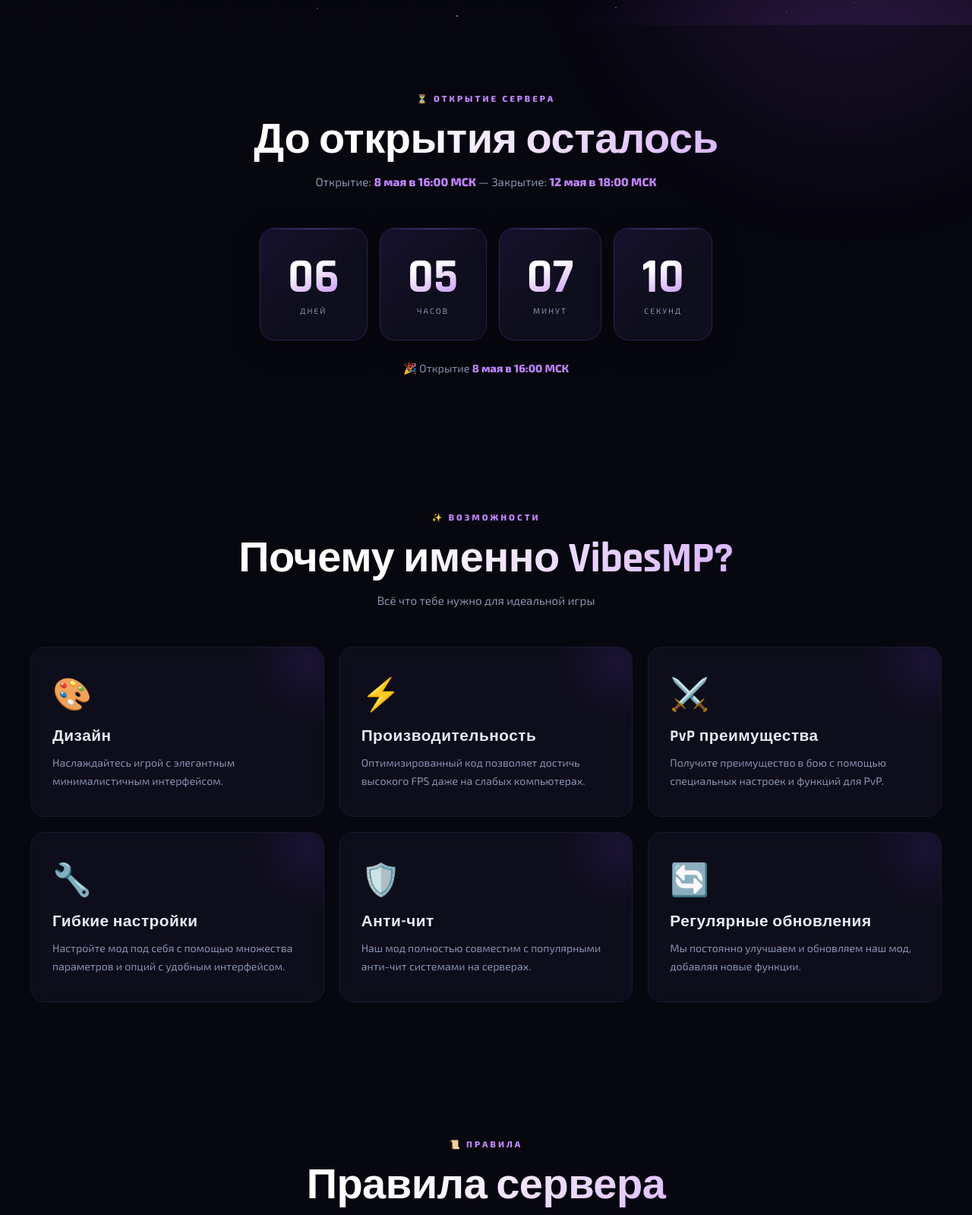
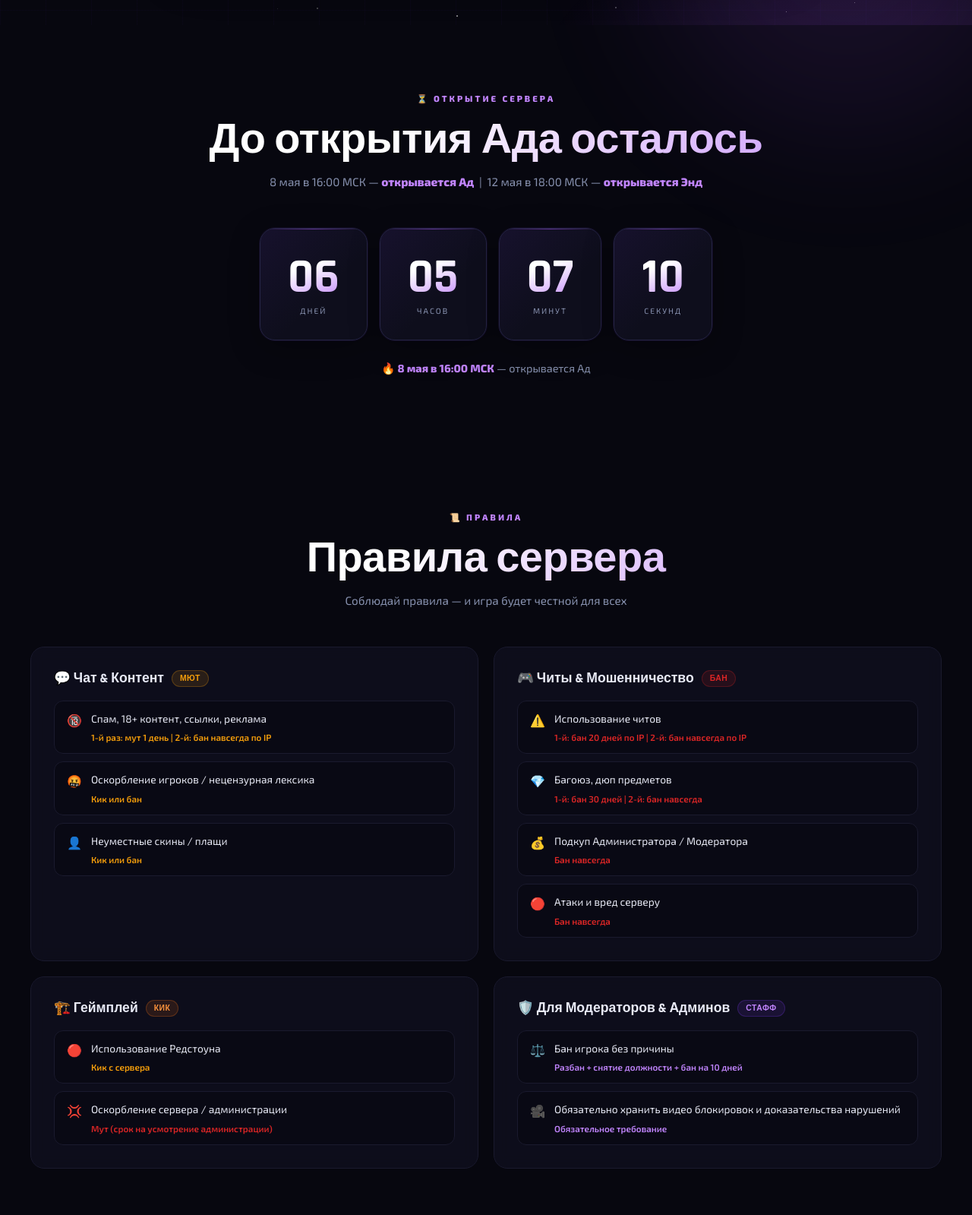
Before and after one commit to animelka/VibeSmp, a plain HTML site: page index.html in a window 1280 px wide. Shown: the part 767-2366 px from the top of the page at 76% size. Drawn offline with Linux system fonts and the light colour scheme; no server answers.

Commit message:
Update index.html

```diff
--- a/index.html
+++ b/index.html
@@ -65,7 +65,6 @@
     @keyframes orb-move2 { 0%,100%{transform:translate(0,0)} 50%{transform:translate(-60px,-40px)} }
     @keyframes orb-move3 { 0%,100%{transform:translate(0,0)} 50%{transform:translate(40px,-60px)} }
 
-    /* grid overlay */
     body::before {
       content: '';
       position: fixed; inset: 0; z-index: 0; pointer-events: none;
@@ -189,7 +188,6 @@
     }
     .btn-secondary:hover { border-color: var(--accent); background: rgba(124,58,237,.1); transform: translateY(-2px); }
 
-    /* server card */
     .server-card {
       margin-top: 64px;
       background: rgba(16,16,30,.8); border: 1px solid var(--border2);
@@ -265,47 +263,9 @@
     .phase-info { font-size: .9rem; color: var(--muted); }
     .phase-info strong { color: var(--accent3); }
 
-    /* ─── FEATURES ─── */
-    .features-section { padding: 90px 24px; }
-    .container { max-width: 1200px; margin: 0 auto; }
-    .features-grid {
-      display: grid; grid-template-columns: repeat(3, 1fr); gap: 20px; margin-top: 52px;
-    }
-    @media(max-width:900px) { .features-grid { grid-template-columns: repeat(2,1fr); } }
-    @media(max-width:560px) { .features-grid { grid-template-columns: 1fr; } }
-
-    .feature-card {
-      background: rgba(16,16,30,.8); border: 1px solid var(--border);
-      border-radius: 18px; padding: 34px 28px;
-      transition: border-color .25s, transform .25s, box-shadow .25s;
-      position: relative; overflow: hidden;
-      backdrop-filter: blur(10px);
-    }
-    .feature-card::before {
-      content: ''; position: absolute; top: 0; left: 0; right: 0; height: 1px;
-      background: linear-gradient(90deg, transparent, rgba(168,85,247,.3), transparent);
-      opacity: 0; transition: opacity .3s;
-    }
-    .feature-card::after {
-      content: ''; position: absolute;
-      top: -60px; right: -60px; width: 160px; height: 160px; border-radius: 50%;
-      background: radial-gradient(circle, rgba(124,58,237,.12), transparent 70%);
-      transition: opacity .3s;
-    }
-    .feature-card:hover {
-      border-color: rgba(168,85,247,.4); transform: translateY(-6px);
-      box-shadow: 0 20px 50px rgba(0,0,0,.4), 0 0 0 1px rgba(124,58,237,.15);
-    }
-    .feature-card:hover::before { opacity: 1; }
-    .feature-icon { font-size: 2.6rem; margin-bottom: 18px; display: block; }
-    .feature-card h3 {
-      font-family: 'Rajdhani', sans-serif; font-size: 1.3rem; font-weight: 700;
-      margin-bottom: 10px; letter-spacing: .5px;
-    }
-    .feature-card p { color: var(--muted); font-size: .88rem; line-height: 1.7; }
-
     /* ─── RULES ─── */
     .rules-section { padding: 90px 24px; }
+    .container { max-width: 1200px; margin: 0 auto; }
     .rules-grid { display: grid; grid-template-columns: repeat(2,1fr); gap: 20px; margin-top: 52px; }
     @media(max-width:720px) { .rules-grid { grid-template-columns: 1fr; } }
 
@@ -462,7 +422,6 @@
 <nav>
   <div class="logo">VibesMP</div>
   <ul class="nav-links">
-    <li><a href="#features">Функции</a></li>
     <li><a href="#rules">Правила</a></li>
     <li><a href="#complaint">Жалобы</a></li>
   </ul>
@@ -514,7 +473,10 @@
     <div class="container">
       <div class="section-label">⏳ Открытие сервера</div>
       <h2 class="section-title" id="countdown-title">До открытия осталось</h2>
-      <p class="section-sub" id="countdown-sub">Открытие: <strong style="color:var(--accent3)">8 мая в 16:00 МСК</strong> — Закрытие: <strong style="color:var(--accent3)">12 мая в 18:00 МСК</strong></p>
+      <p class="section-sub" id="countdown-sub">
+        8 мая в 16:00 МСК — <strong style="color:var(--accent3)">открывается Ад</strong> &nbsp;|&nbsp;
+        12 мая в 18:00 МСК — <strong style="color:var(--accent3)">открывается Энд</strong>
+      </p>
       <div class="countdown-grid">
         <div class="countdown-box"><div class="num" id="cd-d">00</div><div class="unit">Дней</div></div>
         <div class="countdown-box"><div class="num" id="cd-h">00</div><div class="unit">Часов</div></div>
@@ -522,25 +484,6 @@
         <div class="countdown-box"><div class="num" id="cd-s">00</div><div class="unit">Секунд</div></div>
       </div>
       <p class="phase-info" id="phase-info"></p>
-    </div>
-  </section>
-
-  <!-- FEATURES -->
-  <section class="features-section fade-in" id="features">
-    <div class="container">
-      <div style="text-align:center">
-        <div class="section-label">✨ Возможности</div>
-        <h2 class="section-title">Почему именно VibesMP?</h2>
-        <p class="section-sub">Всё что тебе нужно для идеальной игры</p>
-      </div>
-      <div class="features-grid">
-        <div class="feature-card"><span class="feature-icon">🎨</span><h3>Дизайн</h3><p>Наслаждайтесь игрой с элегантным минималистичным интерфейсом.</p></div>
-        <div class="feature-card"><span class="feature-icon">⚡</span><h3>Производительность</h3><p>Оптимизированный код позволяет достичь высокого FPS даже на слабых компьютерах.</p></div>
-        <div class="feature-card"><span class="feature-icon">⚔️</span><h3>PvP преимущества</h3><p>Получите преимущество в бою с помощью специальных настроек и функций для PvP.</p></div>
-        <div class="feature-card"><span class="feature-icon">🔧</span><h3>Гибкие настройки</h3><p>Настройте мод под себя с помощью множества параметров и опций с удобным интерфейсом.</p></div>
-        <div class="feature-card"><span class="feature-icon">🛡️</span><h3>Анти-чит</h3><p>Наш мод полностью совместим с популярными анти-чит системами на серверах.</p></div>
-        <div class="feature-card"><span class="feature-icon">🔄</span><h3>Регулярные обновления</h3><p>Мы постоянно улучшаем и обновляем наш мод, добавляя новые функции.</p></div>
-      </div>
     </div>
   </section>
 
@@ -662,8 +605,8 @@
   // ─── CONFIG ───────────────────────────────────────────────────
   const WORKER_URL = 'https://vibesmp-api.orochiedgar7.workers.dev';
   const SERVER_HOST = 'vibesmp.mcsh.io';
-  const OPEN_DATE  = new Date('2026-05-08T13:00:00Z');
-  const CLOSE_DATE = new Date('2026-05-12T15:00:00Z');
+  const OPEN_DATE  = new Date('2026-05-08T13:00:00Z');   // 8 мая 16:00 МСК
+  const CLOSE_DATE = new Date('2026-05-12T15:00:00Z');   // 12 мая 18:00 МСК
 
   // ─── UTILS ───────────────────────────────────────────────────
   function toast(msg, duration = 3000) {
@@ -723,12 +666,12 @@
 
     if (now < OPEN_DATE) {
       target = OPEN_DATE;
-      title = 'До открытия осталось';
-      phaseInfo = '🎉 Открытие <strong>8 мая в 16:00 МСК</strong>';
+      title = 'До открытия Ада осталось';
+      phaseInfo = '🔥 <strong>8 мая в 16:00 МСК</strong> — открывается Ад';
     } else if (now < CLOSE_DATE) {
       target = CLOSE_DATE;
-      title = 'До закрытия осталось';
-      phaseInfo = '🔥 Сервер открыт! Закрытие <strong>12 мая в 18:00 МСК</strong>';
+      title = 'До открытия Энда осталось';
+      phaseInfo = '🌌 Ад открыт! <strong>12 мая в 18:00 МСК</strong> — открывается Энд';
     } else {
       document.getElementById('countdown-title').textContent = '🏁 Сессия завершена';
       ['cd-d','cd-h','cd-m','cd-s'].forEach(id => document.getElementById(id).textContent = '00');
```
